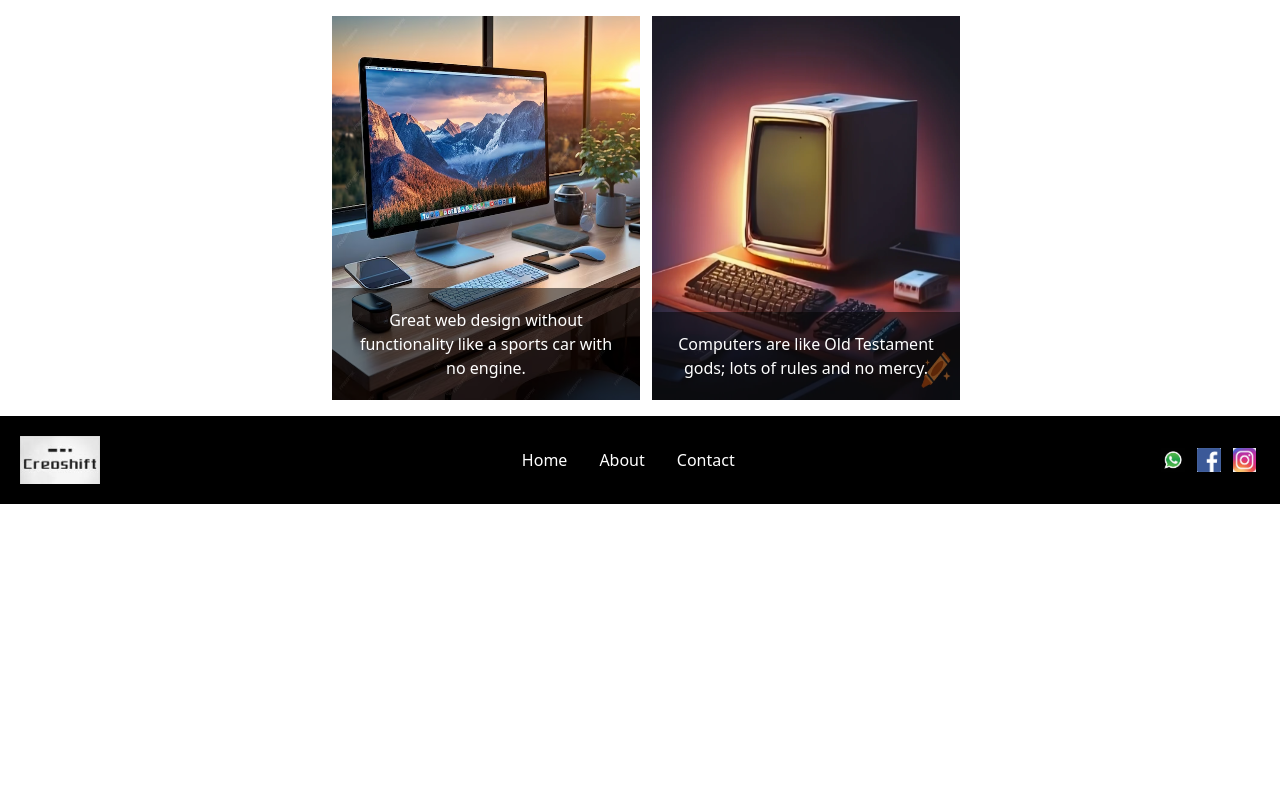
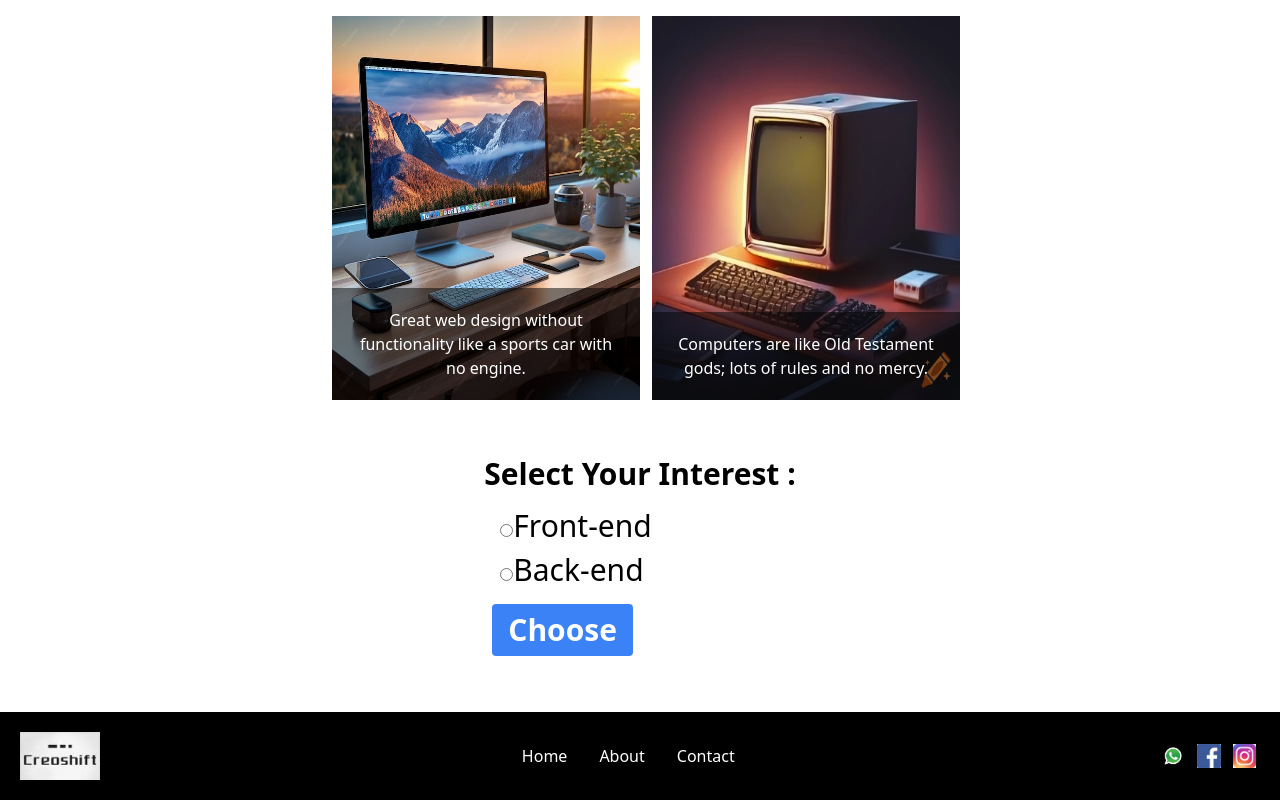
Before and after one commit to Joseph6655/nextjs-test3, a Next.js app: page / in a window 1280 px wide. Shown: the part 1326-2126 px from the top of the page. Before the commit the page ends 1830 px from the top, so only its background shows below. Built offline with nearby package versions, Linux system fonts and the light colour scheme.

Commit message:
new changes

```diff
--- a/src/comps/SectionImage.js
+++ b/src/comps/SectionImage.js
@@ -5,8 +5,8 @@ const SectionImage = ({ imageSource, cardContent }) => {
     <section className="section-image mt-10">
       <div className="container mx-auto">
         <div className="flex flex-col md:flex-row items-center justify-center">
-          <div className="image-container mx-3 mb-6 md:mb-4 md:w-80 relative" style={{ marginRight: '0' }}>
-            <img src={imageSource} alt="Image" className="w-full h-auto md:w-96 md:h-96" />
+          <div className="image-container mx-3 mb-6 md:mb-4 md:w-80 relative  " style={{ marginRight: '0' }}>
+            <img src={imageSource} alt="Image" className="w-full h-auto md:w-full md:h-96 " />
             <div className="card-content absolute bottom-0 left-0 w-full bg-black bg-opacity-50 p-5 text-white text-center">
               {cardContent}
             </div>
--- /dev/null
+++ b/src/comps/Sectionradiobutton.js
@@ -0,0 +1,41 @@
+import React, { useState } from 'react';
+
+const Sectionradiobutton = () => {
+  const [selectedInterest, setSelectedInterest] = useState(null);
+
+  const handleInterestChange = (event) => {
+    setSelectedInterest(event.target.value);
+  };
+
+  const handleSubmit = (event) => {
+    event.preventDefault();
+    alert(`Your interest is in: ${selectedInterest}`);
+  };
+
+  return (
+    <div className="flex justify-center items-center m-10 text-3xl ">
+      <div>
+        <div  className="font-bold">
+        <h2 >Select Your Interest :</h2>
+        </div>
+        <form onSubmit={handleSubmit}>
+          <label className="block mb-2 mt-4 ml-4 ">
+            <input type="radio" name="interest" value="Front-end" onChange={handleInterestChange} />
+              Front-end
+          </label>
+          <label className="block mb-4 ml-4 ">
+            <input type="radio" name="interest" value="Back-end" onChange={handleInterestChange} />
+              Back-end
+          </label>
+
+          <button type="submit" className="bg-blue-500 mb-4 ml-2 hover:bg-blue-700 text-white font-bold py-2 px-4 rounded">
+            Choose
+          </button>
+        </form>
+        {selectedInterest && <p>Your interest is in : {selectedInterest}</p>}
+      </div>
+    </div>
+  );
+};
+
+export default Sectionradiobutton;
--- a/src/pages/index.js
+++ b/src/pages/index.js
@@ -5,6 +5,7 @@ import Navbar from '@/comps/Navbar';
 import Footer from '@/comps/Footer';
 import Form from '@/comps/Form';
 import SectionImage from '@/comps/SectionImage';
+import Sectionradiobutton from '@/comps/Sectionradiobutton';
 
 const HomePage = () => {
   const imagesData = [
@@ -21,11 +22,12 @@ const HomePage = () => {
       <Banner imageSource="/banner.png" cardContent="Welcome to Home page" />
       <Form/>
 
-      <div className="grid grid-cols-1 ml-20 mr-20 md:grid-cols-2 gap-0 md:w-1/2 justify-center "style={{margin: '0 auto'}}>
-       {imagesData.map((data, index) => (
-        <SectionImage key={index} imageSource={data.imageSource} cardContent={data.cardContent} className="w-full max-w-sm mx-auto" />
+      <div className="grid grid-cols-1 ml-20 mr-20 md:grid-cols-2 gap-0 md:w-1/2 justify-center" style={{ margin: '0 auto' }}>
+        {imagesData.map((data, index) => (
+          <SectionImage key={index} imageSource={data.imageSource} cardContent={data.cardContent} className="w-full max-w-sm mx-auto" />
         ))}
-     </div>
+      </div>
+      <Sectionradiobutton/>
       <Footer/>
     </div>
   );
```
